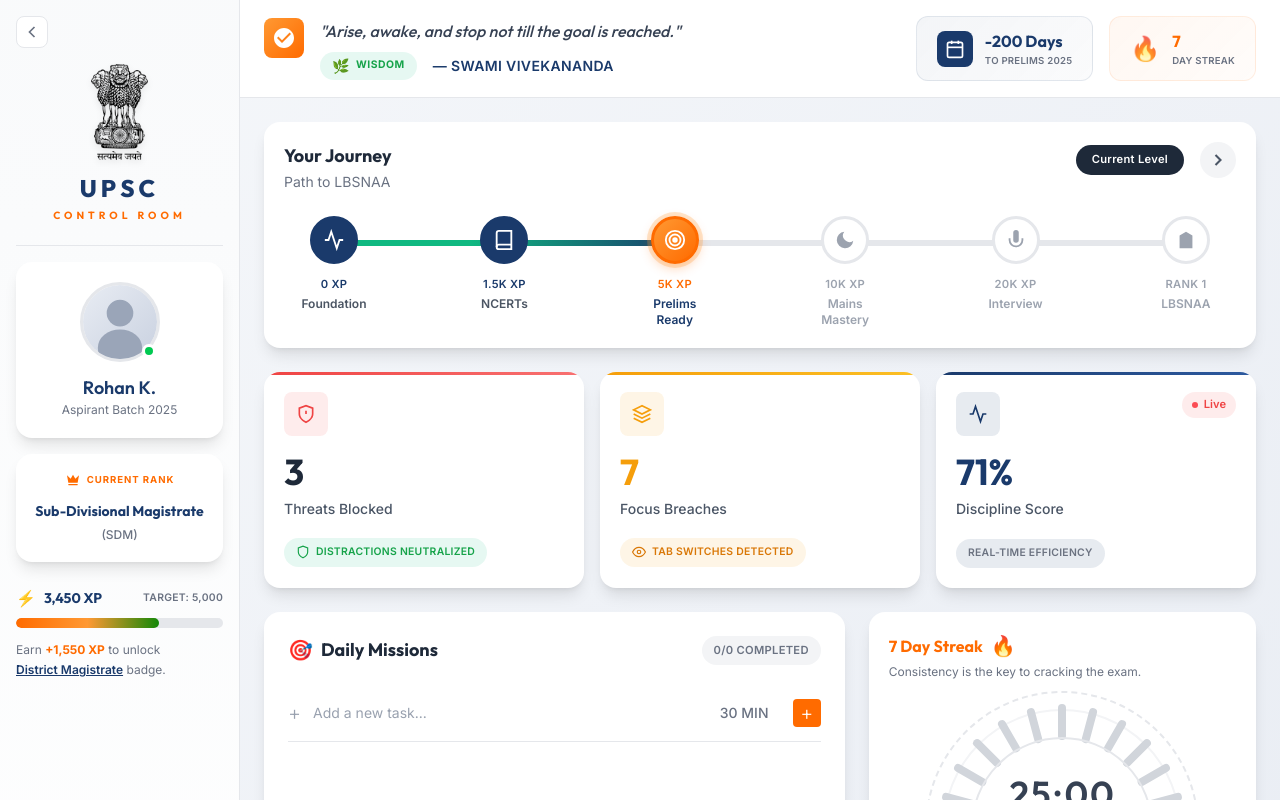
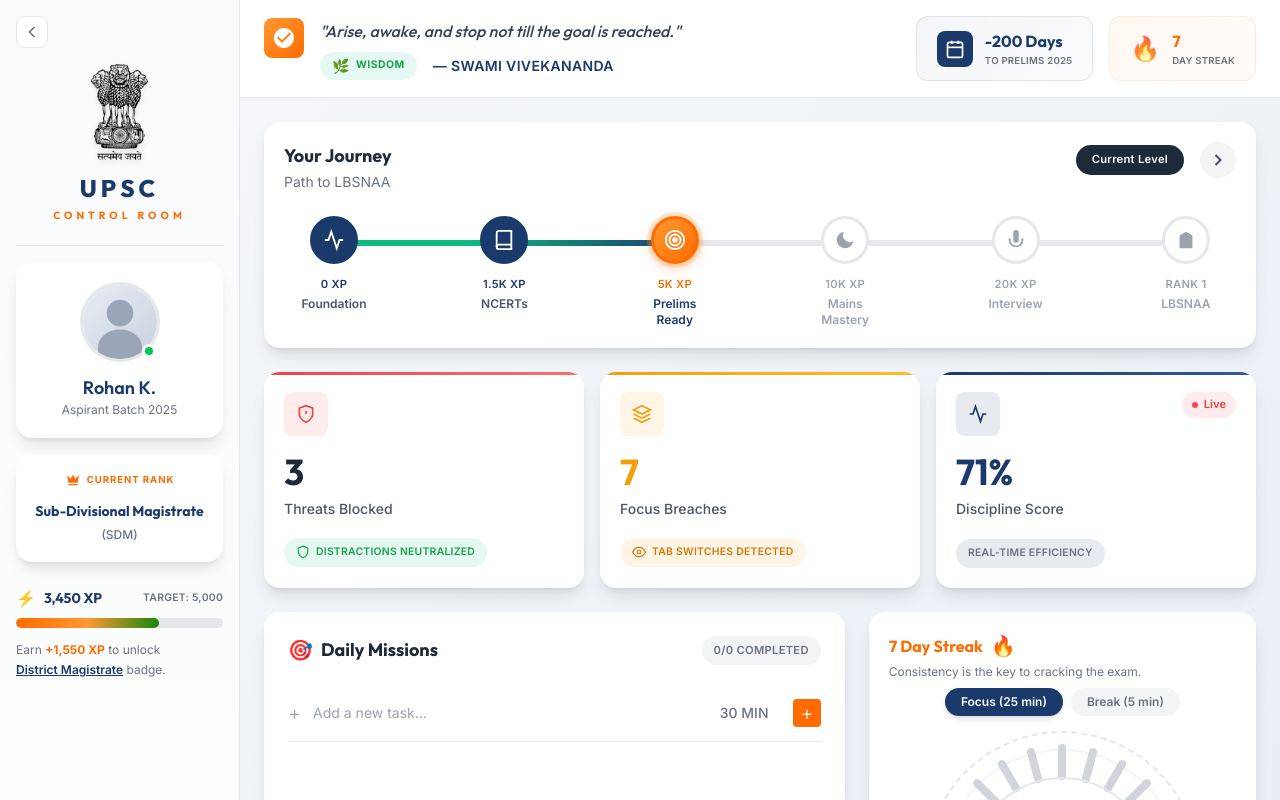
Before and after one commit to KEERTHIAANAND/Chrome-Extension-UPSC, a React (Vite) app in the folder UPSC-Extension/: page / in a window 1280 px wide. Shown: the top 800 px of the page. Built offline with nearby package versions, Linux system fonts and the light colour scheme.

Commit message:
add break mode functionality to StreakTimer component with toggle buttons

```diff
--- a/UPSC-Extension/src/components/StreakTimer.jsx
+++ b/UPSC-Extension/src/components/StreakTimer.jsx
@@ -1,6 +1,7 @@
 import React, { useState, useEffect } from 'react';
 
-const StreakTimer = ({ streak, initialMinutes = 25 }) => {
+const StreakTimer = ({ streak, initialMinutes = 25, breakMinutes = 5 }) => {
+    const [isBreakMode, setIsBreakMode] = useState(false);
     const [timeLeft, setTimeLeft] = useState(initialMinutes * 60);
     const [isRunning, setIsRunning] = useState(false);
 
@@ -18,6 +19,17 @@
         return `${mins.toString().padStart(2, '0')}:${secs.toString().padStart(2, '0')}`;
     };
 
+    const toggleMode = (breakMode) => {
+        setIsBreakMode(breakMode);
+        setTimeLeft(breakMode ? breakMinutes * 60 : initialMinutes * 60);
+        setIsRunning(false);
+    };
+
+    const handleReset = () => {
+        setTimeLeft(isBreakMode ? breakMinutes * 60 : initialMinutes * 60);
+        setIsRunning(false);
+    };
+
     // Generate 24 spokes for Ashoka Chakra
     const spokes = Array.from({ length: 24 }, (_, i) => i);
 
@@ -31,6 +43,28 @@
                 <p className="text-xs text-gray-500 m-0 leading-snug">
                     Consistency is the key to cracking the exam.
                 </p>
+            </div>
+
+            {/* Mode Toggle Buttons */}
+            <div className="flex justify-center gap-2 mb-3">
+                <button
+                    onClick={() => toggleMode(false)}
+                    className={`px-4 py-1.5 rounded-full text-xs font-semibold transition-all ${!isBreakMode
+                        ? 'bg-[#1a3a6b] text-white shadow-md'
+                        : 'bg-gray-100 text-gray-500 hover:bg-gray-200'
+                        }`}
+                >
+                    Focus (25 min)
+                </button>
+                <button
+                    onClick={() => toggleMode(true)}
+                    className={`px-4 py-1.5 rounded-full text-xs font-semibold transition-all ${isBreakMode
+                        ? 'bg-[#10b981] text-white shadow-md'
+                        : 'bg-gray-100 text-gray-500 hover:bg-gray-200'
+                        }`}
+                >
+                    Break (5 min)
+                </button>
             </div>
 
             {/* Timer Container */}
@@ -93,7 +127,7 @@
                         <div className="flex items-center gap-2">
                             <button
                                 onClick={() => setIsRunning(!isRunning)}
-                                className={`w-10 h-10 rounded-full border-none text-white flex items-center justify-center cursor-pointer shadow-lg transition-all hover:scale-110 ${isRunning ? 'bg-[#ff6b00]' : 'bg-[#1a3a6b]'}`}
+                                className={`w-10 h-10 rounded-full border-none text-white flex items-center justify-center cursor-pointer shadow-lg transition-all hover:scale-110 ${isRunning ? 'bg-[#ff6b00]' : isBreakMode ? 'bg-[#10b981]' : 'bg-[#1a3a6b]'}`}
                             >
                                 {isRunning ? (
                                     <svg width="18" height="18" viewBox="0 0 24 24" fill="currentColor">
@@ -107,7 +141,7 @@
                                 )}
                             </button>
                             <button
-                                onClick={() => { setTimeLeft(initialMinutes * 60); setIsRunning(false); }}
+                                onClick={handleReset}
                                 className="w-8 h-8 rounded-full bg-transparent border-2 border-gray-300 text-gray-400 flex items-center justify-center cursor-pointer transition-all hover:border-gray-400 hover:text-gray-500"
                             >
                                 <svg width="14" height="14" viewBox="0 0 24 24" fill="none" stroke="currentColor" strokeWidth="2.5">
@@ -116,8 +150,8 @@
                                 </svg>
                             </button>
                         </div>
-                        <span className="text-[0.65rem] font-semibold text-gray-400 tracking-widest mt-1">
-                            READY TO SERVE
+                        <span className="text-[0.65rem] font-semibold tracking-widest mt-1 text-gray-400">
+                            {isBreakMode ? 'BREAK TIME' : 'READY TO SERVE'}
                         </span>
                     </div>
                 </div>
```
